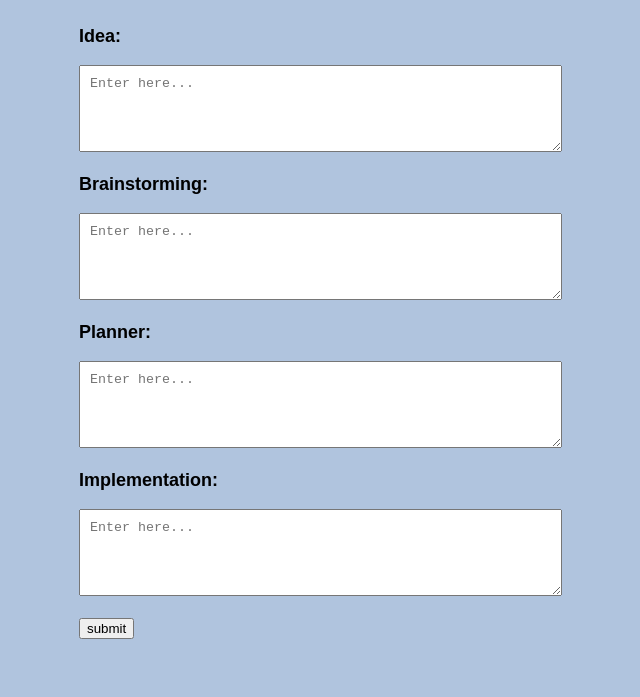
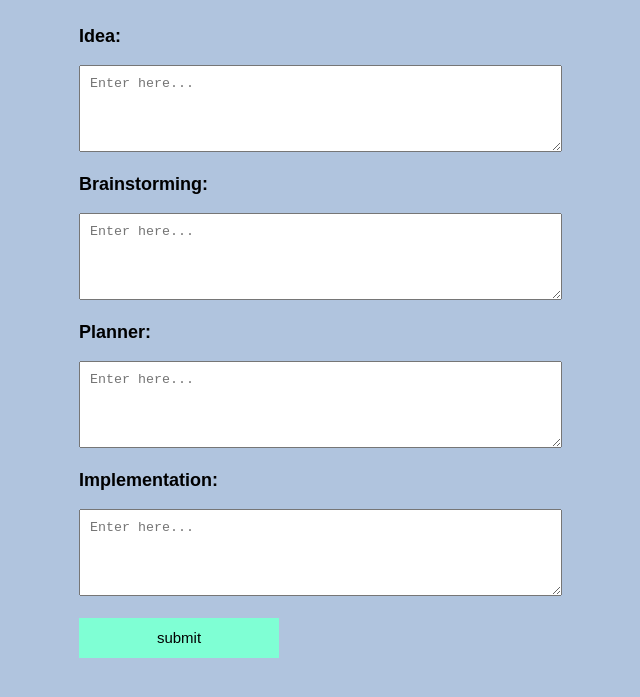
Before and after one commit to Jpford93/Planner, a plain HTML site: page index.html in a window 1280 px wide. Shown: the part 89-786 px from the top of the page, without its empty margins (311-951 px from the left). Drawn offline with Linux system fonts and the light colour scheme.

Commit message:
New Update 2

```diff
--- a/index.html
+++ b/index.html
@@ -29,7 +29,7 @@
         <br>
         <textarea id="Implementation" name="data[Implementation]" placeholder="Enter here..." rows="5" cols="57"></textarea><br>
         <br>
-        <input type="submit" onClick="window.location.href='http://programminghead.com';" value="submit" />
+        <input class="button" type="submit" value="submit" />
     </form>
 </body>
 
--- a/resources/style.css
+++ b/resources/style.css
@@ -27,7 +27,7 @@ h1 {
     padding: 10px 0 10px 0;
 }
 
-#button {
+.button {
     background-color: aquamarine;
     width: 200px;
     height: 40px;
```
